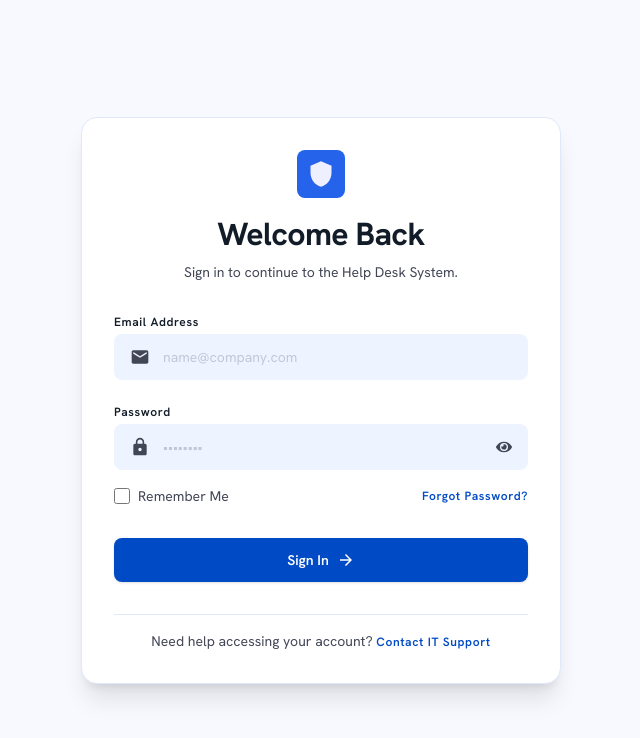
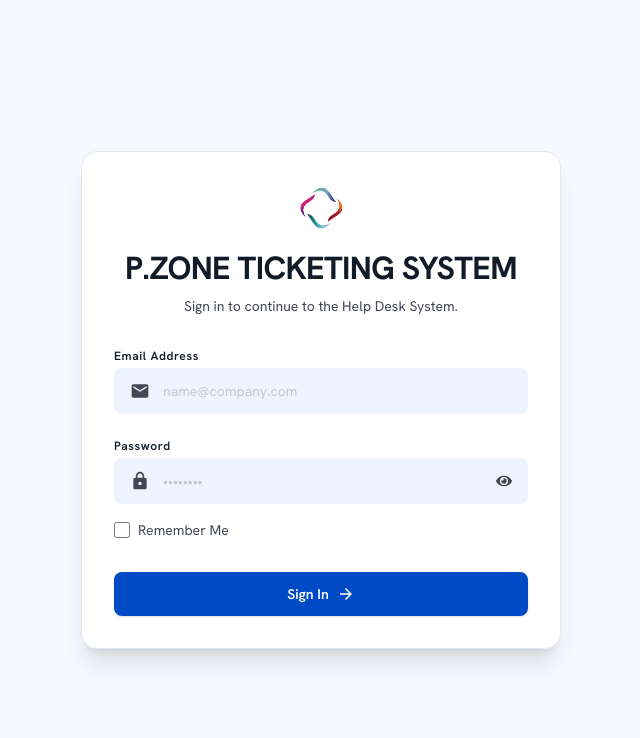
Before and after one commit to Ahmed-Elmalah/P.zone-Ticketing-System-, a React (Vite) app: page /login in a window 1280 px wide. Shown: the top 738 px of the page, without its empty margins (319-959 px from the left). Built offline with nearby package versions, Linux system fonts and the light colour scheme; no server answers.

Commit message:
remove forgot password

```diff
--- a/src/pages/Login/components/LoginFooter.jsx
+++ b/src/pages/Login/components/LoginFooter.jsx
@@ -4,18 +4,5 @@
 // ============================================================
 
 export default function LoginFooter() {
-  return (
-    <div className="text-center pt-md border-t border-surface-container-high">
-      <p className="font-body-md text-body-md text-on-surface-variant">
-        Need help accessing your account?{" "}
-        <br className="md:hidden" />
-        <a
-          href="mailto:support@company.com"
-          className="font-label-md text-label-md text-primary hover:underline transition-all"
-        >
-          Contact IT Support
-        </a>
-      </p>
-    </div>
-  );
+  return null;
 }
--- a/src/pages/Login/components/LoginForm.jsx
+++ b/src/pages/Login/components/LoginForm.jsx
@@ -152,7 +152,7 @@ export default function LoginForm() {
             />
           </div>
 
-          {/* ── Remember Me + Forgot Password ── */}
+          {/* ── Remember Me ── */}
           <div className="flex items-center justify-between mt-[-8px]">
             <div className="flex items-center gap-sm">
               <Field
@@ -168,13 +168,6 @@ export default function LoginForm() {
                 Remember Me
               </label>
             </div>
-
-            <a
-              href="#"
-              className="font-label-md text-label-md text-primary hover:text-on-primary-fixed-variant transition-colors"
-            >
-              Forgot Password?
-            </a>
           </div>
 
           {/* ── Submit Button ── */}
--- a/src/pages/Login/components/LoginHeader.jsx
+++ b/src/pages/Login/components/LoginHeader.jsx
@@ -4,19 +4,17 @@
 // icon + title + subtitle
 // ============================================================
 
-import { MdShield } from "react-icons/md";
+import Logo from "../../../assets/P.zone-LogoBlack-Version-01-2048x753.png";
 
 export default function LoginHeader() {
   return (
     <div className="flex flex-col items-center text-center gap-sm">
-      {/* App icon */}
-      <div className="w-12 h-12 bg-primary-container text-on-primary-container rounded-lg flex items-center justify-center mb-sm">
-        <MdShield size={28} />
-      </div>
+      {/* App logo */}
+      <img src={Logo} alt="P.ZONE TICKETING SYSTEM" className="h-12 object-contain mb-sm" />
 
       {/* Title */}
       <h1 className="font-headline-lg text-headline-lg text-on-surface">
-        Welcome Back
+        P.ZONE TICKETING SYSTEM
       </h1>
 
       {/* Subtitle */}
```
